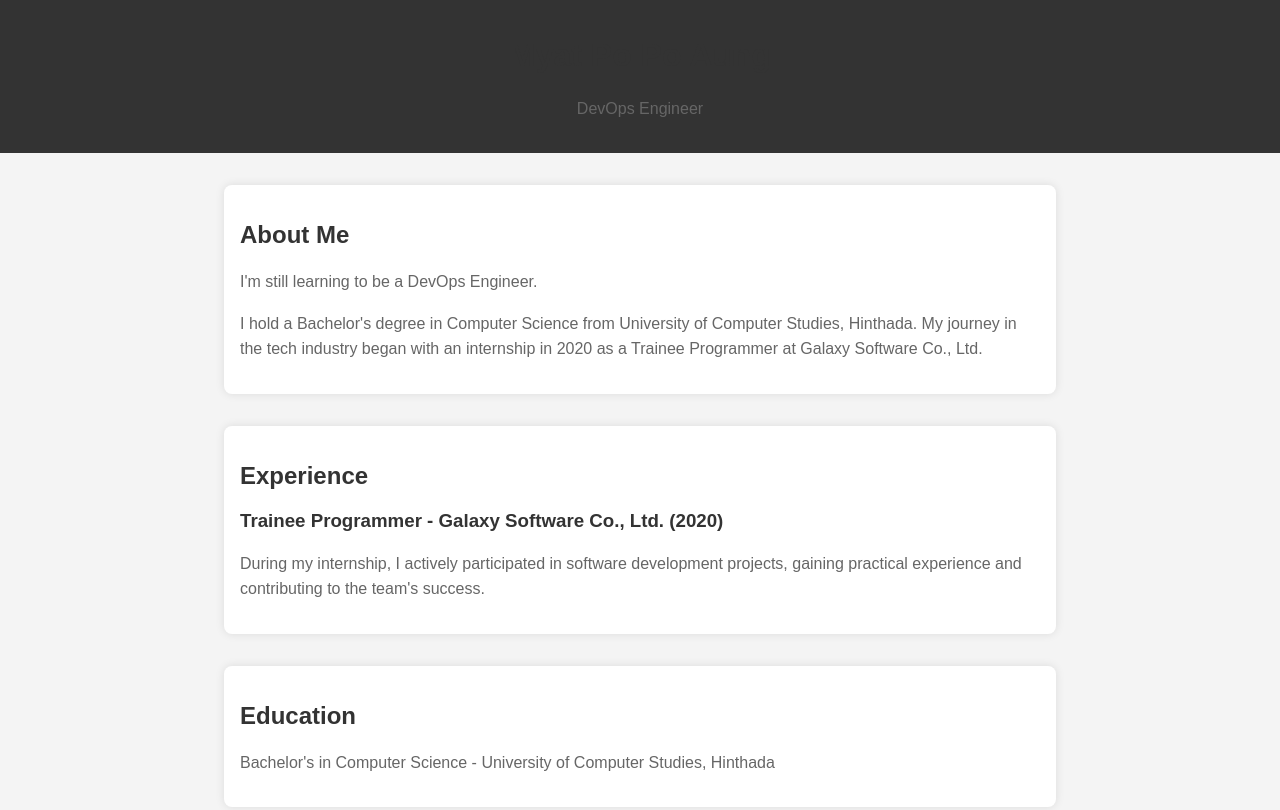
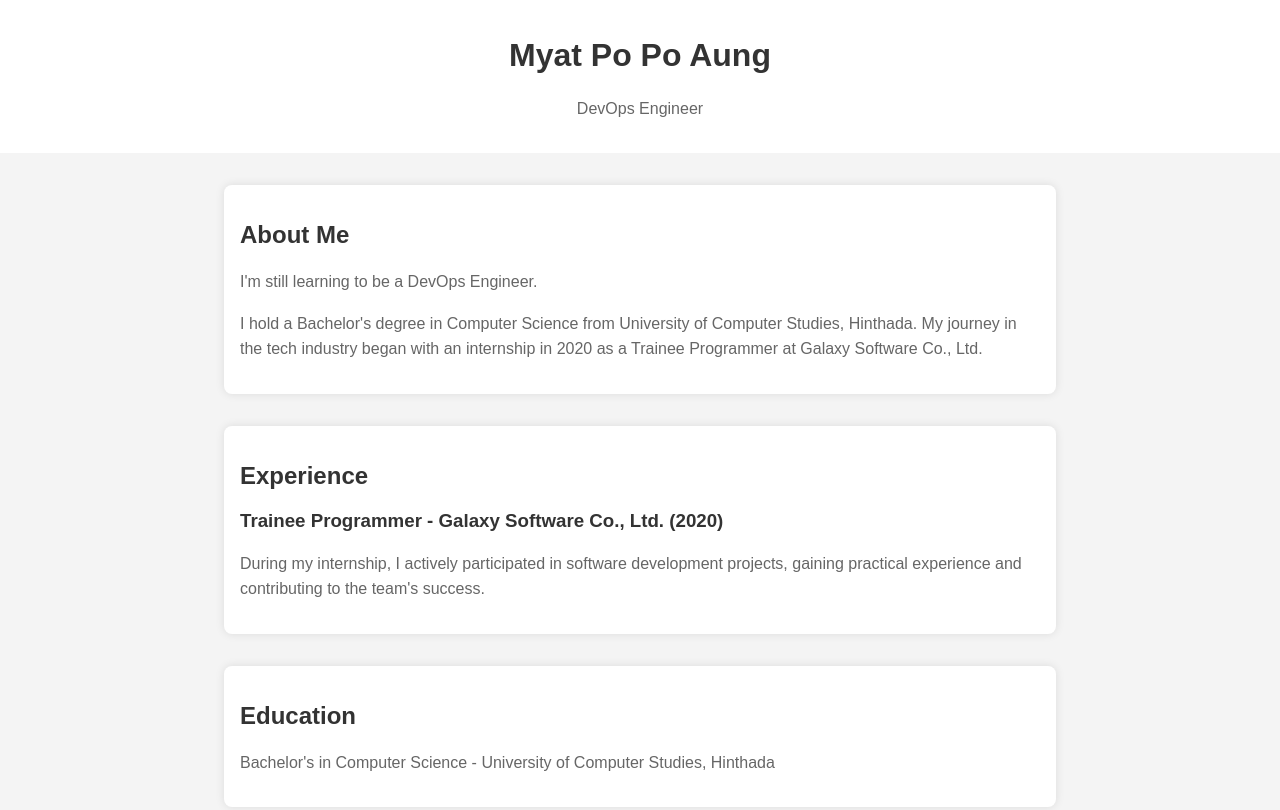
Before and after one commit to myatpopoag/myatpopoag.github.io, a plain HTML site: page index.html in a window 1280 px wide. Shown: the top 810 px of the page. Drawn offline with Linux system fonts and the light colour scheme.

Commit message:
Modified index.html

```diff
--- a/index.html
+++ b/index.html
@@ -13,8 +13,8 @@
         }
 
         header {
-            background-color: #333;
-            color: #fff;
+            background-color: #fff;
+            color: #000;
             text-align: center;
             padding: 1em 0;
         }
```
